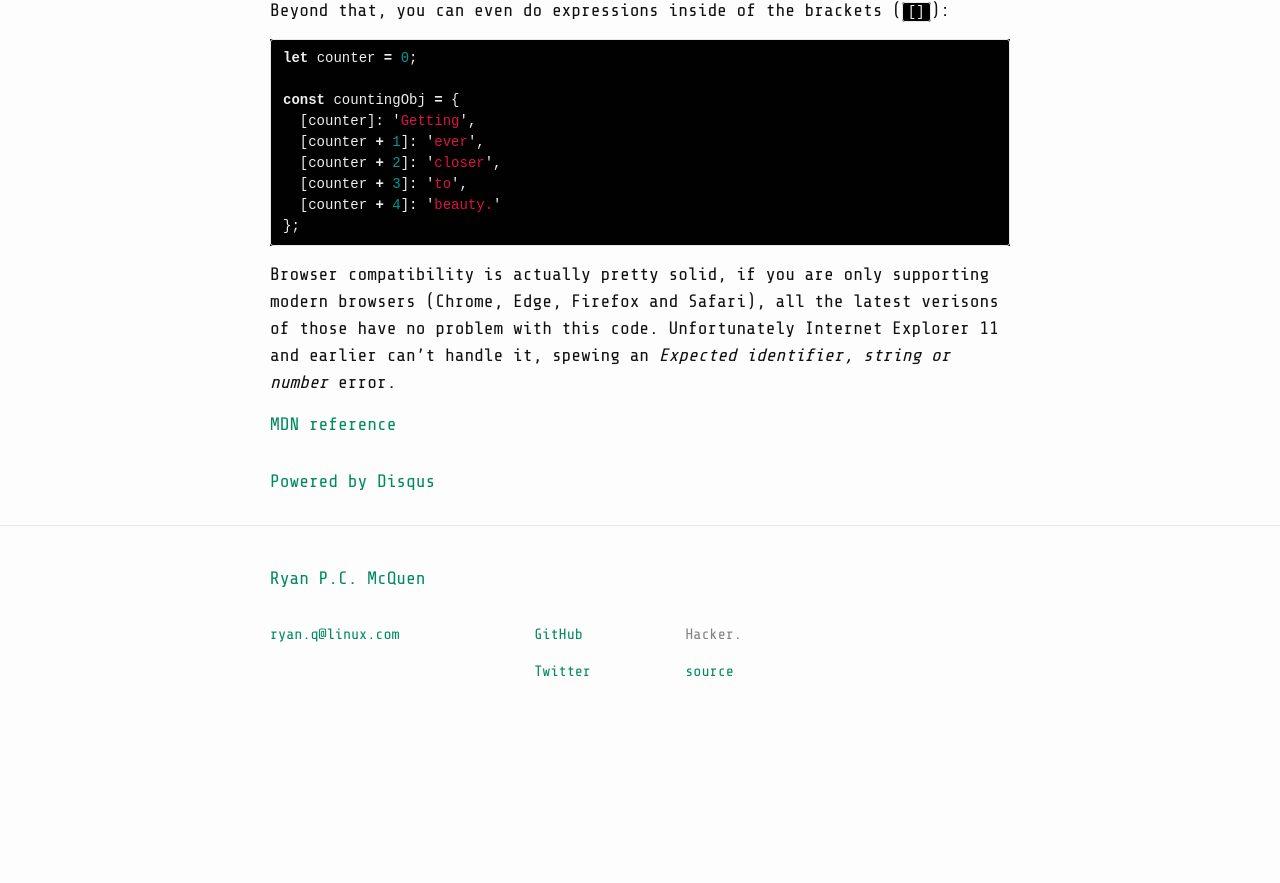
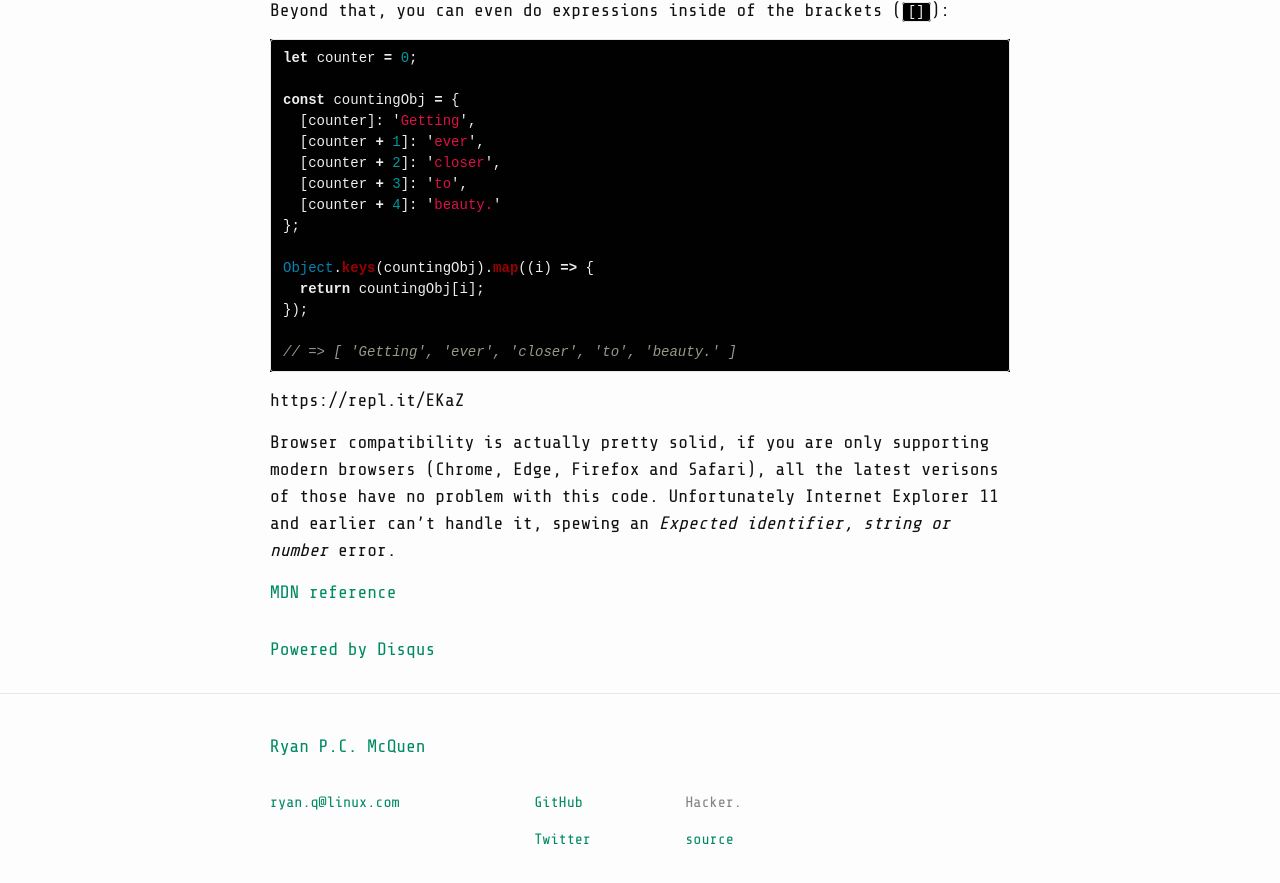
Before and after one commit to ryanpcmcquen/ryanpcmcquen.github.io, a Jekyll site: the page built from _posts/2016-10-25-computed-property-names-are-awesome.md, in a window 1280 px wide and 900 px high, scrolled down 1628 px. Shown: the top 883 px of the window. Built offline with Jekyll 4.4.1, drawn with Linux system fonts in a browser that asks for light colours; comment, search, counter and statistics services are not loaded; before the commit the page ends 2379 px from its top, so only the background shows below that.

Commit message:
Add working link to expression example.

````diff
--- a/_posts/2016-10-25-computed-property-names-are-awesome.md
+++ b/_posts/2016-10-25-computed-property-names-are-awesome.md
@@ -78,7 +78,15 @@ const countingObj = {
   [counter + 3]: 'to',
   [counter + 4]: 'beauty.'
 };
+
+Object.keys(countingObj).map((i) => {
+  return countingObj[i];
+});
+
+// => [ 'Getting', 'ever', 'closer', 'to', 'beauty.' ]
 ```
+
+https://repl.it/EKaZ
 
 Browser compatibility is actually pretty solid, if you are only supporting modern browsers (Chrome, Edge, Firefox and Safari), all the latest verisons of those have no problem with this code. Unfortunately Internet Explorer 11 and earlier can't handle it, spewing an _Expected identifier, string or number_ error.
 
````
